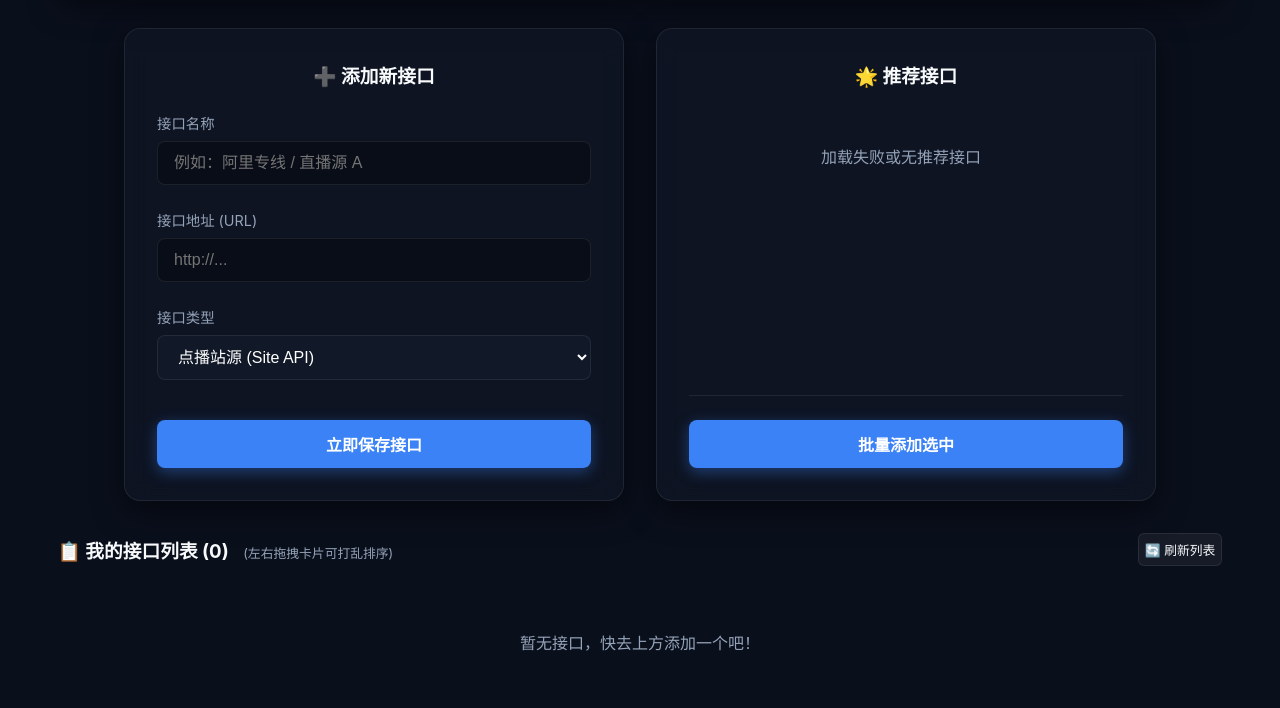
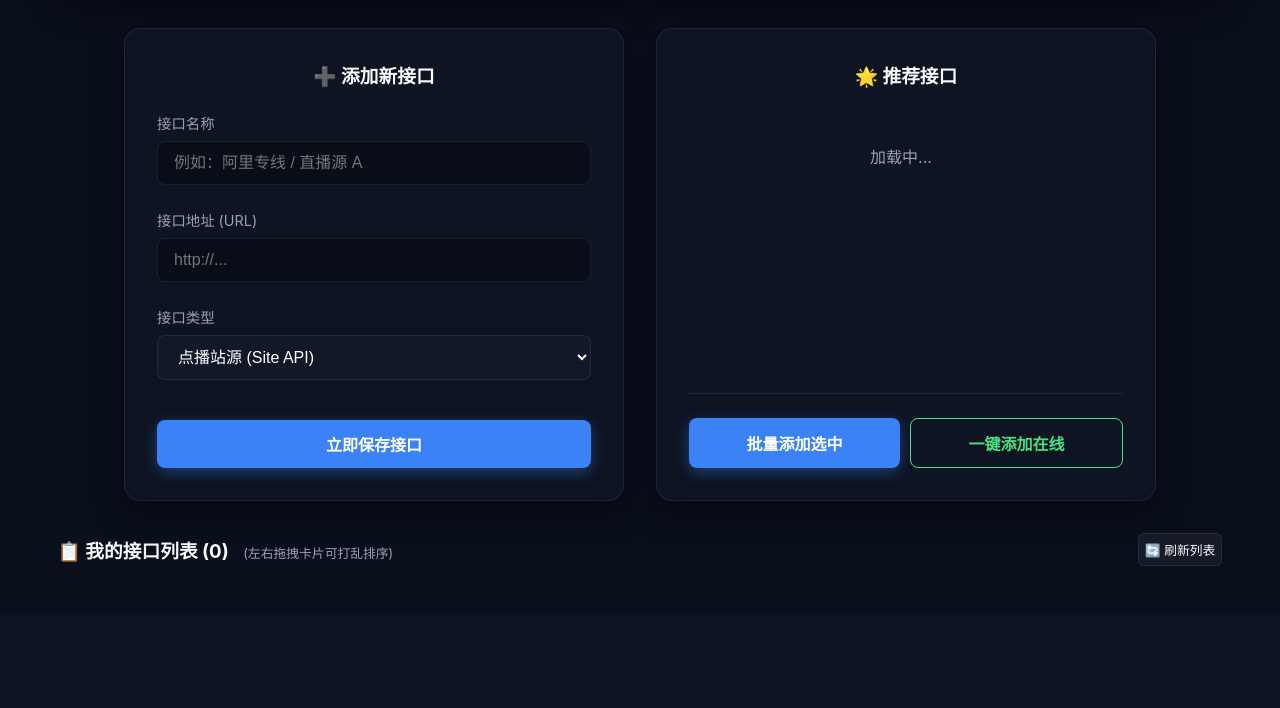
Before and after one commit to eastar23/tvbox-manager, a Flask app: page /dashboard in a window 1280 px wide. Shown: the part 395-1103 px from the top of the page. After the commit the page ends 961 px from the top, so only its background shows below. Run offline with Flask 3, Linux system fonts and the light colour scheme; the visitor is signed in with stand-in values (Sample User, id 1); data that the repository does not hold is empty.

Commit message:
feat: add 'Add All Online' button to recommended sources

```diff
--- a/templates/dashboard.html
+++ b/templates/dashboard.html
@@ -106,8 +106,9 @@
                     <div id="recommendedList" style="flex-grow: 1; overflow-y: auto; max-height: 340px; padding-right: 10px; display: flex; flex-direction: column; gap: 10px;">
                         <p style="text-align: center; color: var(--text-muted); margin-top: 2rem;">加载中...</p>
                     </div>
-                    <div style="margin-top: 1.5rem; text-align: center; border-top: 1px solid var(--border-glass); padding-top: 1.5rem;">
-                        <button class="btn btn-primary" onclick="addSelectedRecommended()">批量添加选中</button>
+                    <div style="margin-top: 1.5rem; text-align: center; border-top: 1px solid var(--border-glass); padding-top: 1.5rem; display: flex; gap: 10px; justify-content: center;">
+                        <button class="btn btn-primary" style="flex: 1;" onclick="addSelectedRecommended()">批量添加选中</button>
+                        <button class="btn" style="flex: 1; background: transparent; border: 1px solid #4ade80; color: #4ade80;" onclick="addOnlineOnly()">一键添加在线</button>
                     </div>
                 </div>
             </div>
@@ -471,6 +472,45 @@
             if(successCount > 0) {
                 checkboxes.forEach(cb => cb.checked = false);
             }
+        async function addOnlineOnly() {
+            // 找到所有状态为“在线”的推荐项中的 checkbox
+            const onlineCheckboxes = [];
+            const items = document.querySelectorAll('.recommended-item');
+            items.forEach(item => {
+                const badge = item.querySelector('.status-badge');
+                if (badge && badge.classList.contains('status-online')) {
+                    const cb = item.querySelector('.rec-checkbox');
+                    if (cb) onlineCheckboxes.push(cb);
+                }
+            });
+
+            if (onlineCheckboxes.length === 0) {
+                alert('暂时没有检测到在线的接口，请稍候或手动勾选！');
+                return;
+            }
+
+            if (!confirm(`检测到 ${onlineCheckboxes.length} 个在线接口，是否一键添加？`)) return;
+
+            let successCount = 0;
+            let errorCount = 0;
+            const promises = onlineCheckboxes.map(async (cb) => {
+                const name = cb.getAttribute('data-name');
+                const url = cb.getAttribute('data-url');
+                try {
+                    const res = await fetch('/api/source/add', {
+                        method: 'POST',
+                        headers: {'Content-Type': 'application/json'},
+                        body: JSON.stringify({name, url, type: 'site'})
+                    });
+                    const data = await res.json();
+                    if(data.status === 'success') successCount++;
+                    else errorCount++;
+                } catch { errorCount++; }
+            });
+
+            await Promise.all(promises);
+            alert(`一键添加在线接口完成！成功: ${successCount}，跳过/重复: ${errorCount}`);
+            loadSources();
         }
 
         loadSources();
```
